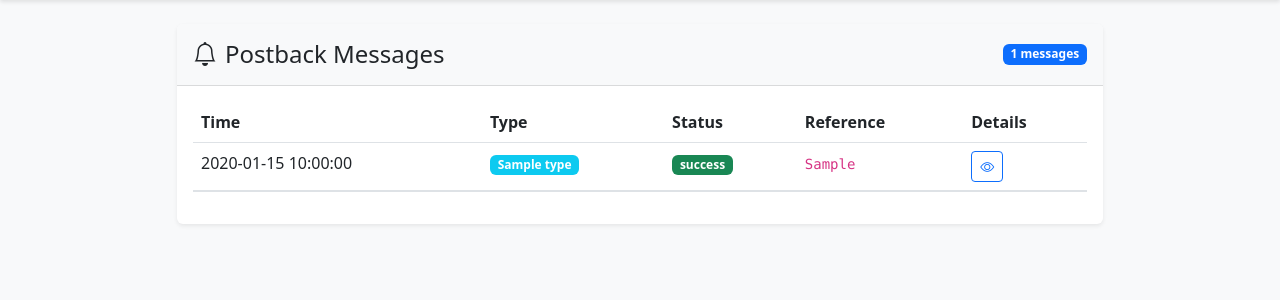
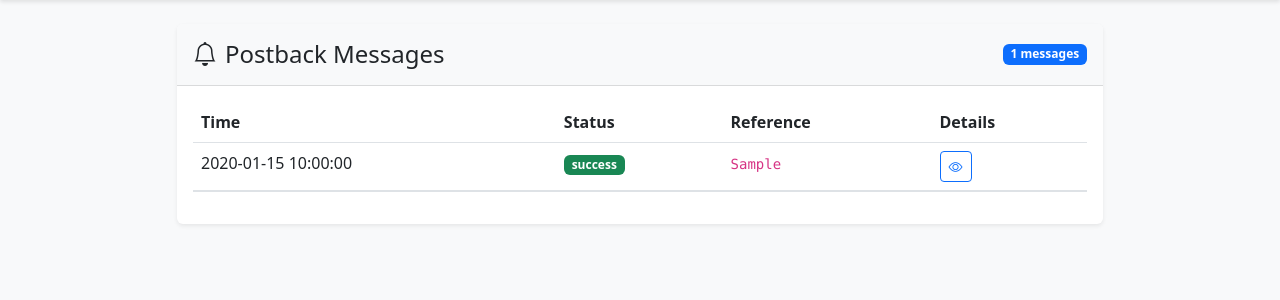
Before and after one commit to lilyfrank05/terminal-connect-test, a Flask app: template app/templates/postbacks.html in a window 1280 px wide. Shown: the part 56-356 px from the top of the page. Run offline with Flask 3, Linux system fonts and the light colour scheme; the template is opened without the code that fills it: most values are stand-ins (such as "Sample title", 1, 10 or a date in 2020); some libraries are stand-ins or nearby versions.

Commit message:
improve the viewability of postback

```diff
--- a/app/templates/postbacks.html
+++ b/app/templates/postbacks.html
@@ -17,7 +17,6 @@
                             <thead>
                                 <tr>
                                     <th>Time</th>
-                                    <th>Type</th>
                                     <th>Status</th>
                                     <th>Reference</th>
                                     <th>Details</th>
@@ -27,11 +26,6 @@
                                 {% for postback in postbacks|reverse %}
                                 <tr>
                                     <td>{{ postback.received_at }}</td>
-                                    <td>
-                                        <span class="badge bg-info">
-                                            {{ postback.payload.type if postback.payload and postback.payload.type else 'N/A' }}
-                                        </span>
-                                    </td>
                                     <td>
                                         <span class="badge {% if postback.payload and postback.payload.status == 'success' %}bg-success{% elif postback.payload and postback.payload.status == 'failed' %}bg-danger{% else %}bg-warning{% endif %}">
                                             {{ postback.payload.status if postback.payload and postback.payload.status else 'N/A' }}
@@ -48,11 +42,11 @@
                                     </td>
                                 </tr>
                                 <tr>
-                                    <td colspan="5" class="p-0">
+                                    <td colspan="4" class="p-0">
                                         <div class="collapse" id="details-{{ loop.index }}">
                                             <div class="card card-body bg-light m-2">
                                                 <strong>Payload:</strong>
-                                                <pre class="mb-2"><code>{{ postback.payload|tojson(indent=2) }}</code></pre>
+                                                <pre class="mb-2" style="white-space: pre-wrap; word-break: break-all;"><code>{{ postback.payload|tojson(indent=2) }}</code></pre>
                                                 <strong>Headers:</strong>
                                                 <pre class="mb-0"><code>{{ postback.headers|tojson(indent=2) }}</code></pre>
                                             </div>
```
